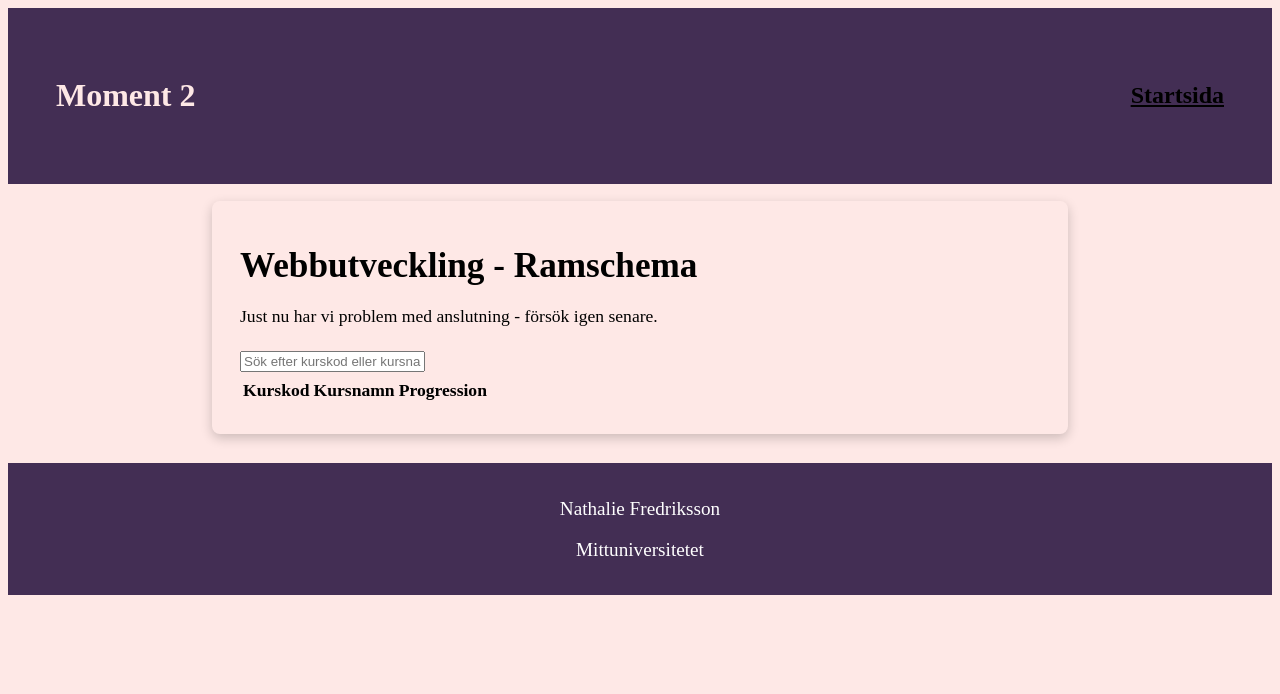
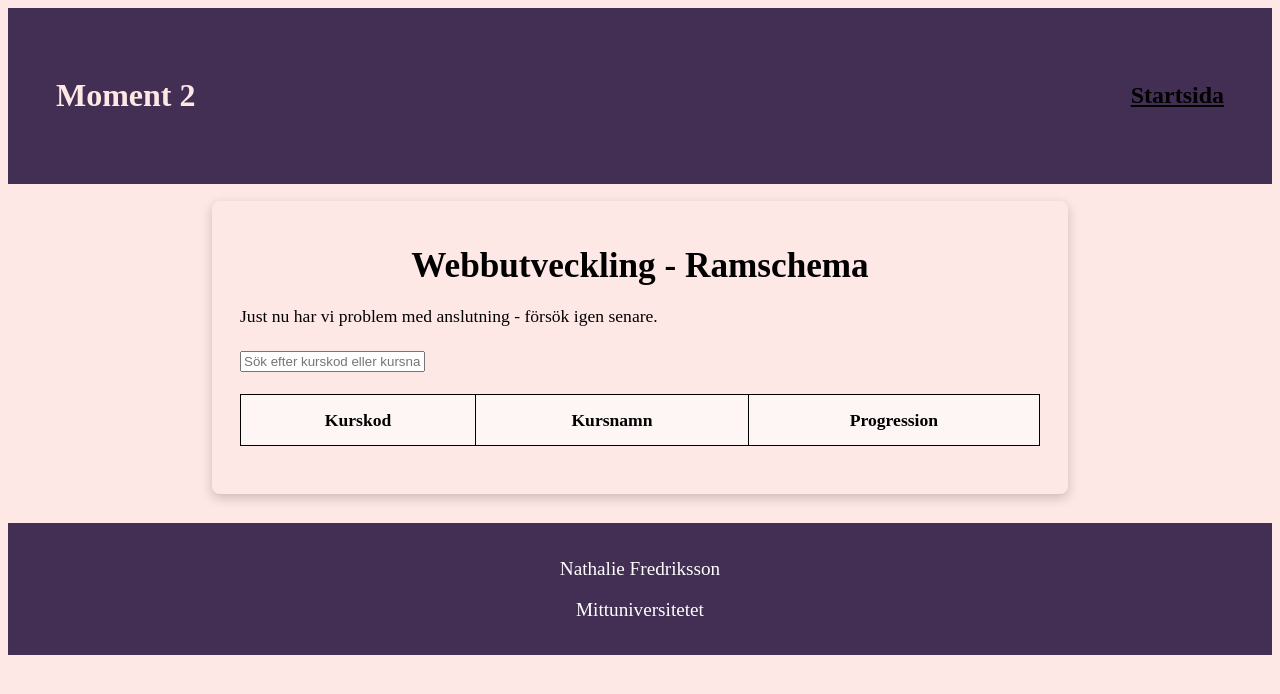
Before and after one commit to nathalievaster/sass-projekt, a website built with Parcel: page src/index.html in a window 1280 px wide. Built offline with nearby package versions, Linux system fonts and the light colour scheme; no server answers.

Commit message:
css för tabellen

```diff
--- a/src/css/style.css
+++ b/src/css/style.css
@@ -177,7 +177,33 @@ header nav ul li a.active {
     line-height: 1.5em;
     border-radius: 8px; /* Rundade hörn för en mjukare look */
     box-shadow: 0 4px 12px rgba(0, 0, 0, 0.2); /* Skugga för att ge djup */
+}
 
+h1 {
+    text-align: center;
+}
+
+table {
+    width: 100%;
+    border-collapse: collapse;
+    margin: 20px 0;
+}
+
+th {
+    cursor: pointer; /* Gör pilarna synliga och att man kan klicka på rubrikerna */
+    background-color: #fef6f5;
+}
+
+th:hover {
+    background-color: #fad3cfd3;
+}
+td {
+    text-align: center;
+}
+
+th, td {
+    padding: 12px; /* Lägg till utrymme i varje cell */
+    border: 1px solid black;
 }
 
 footer {
```
